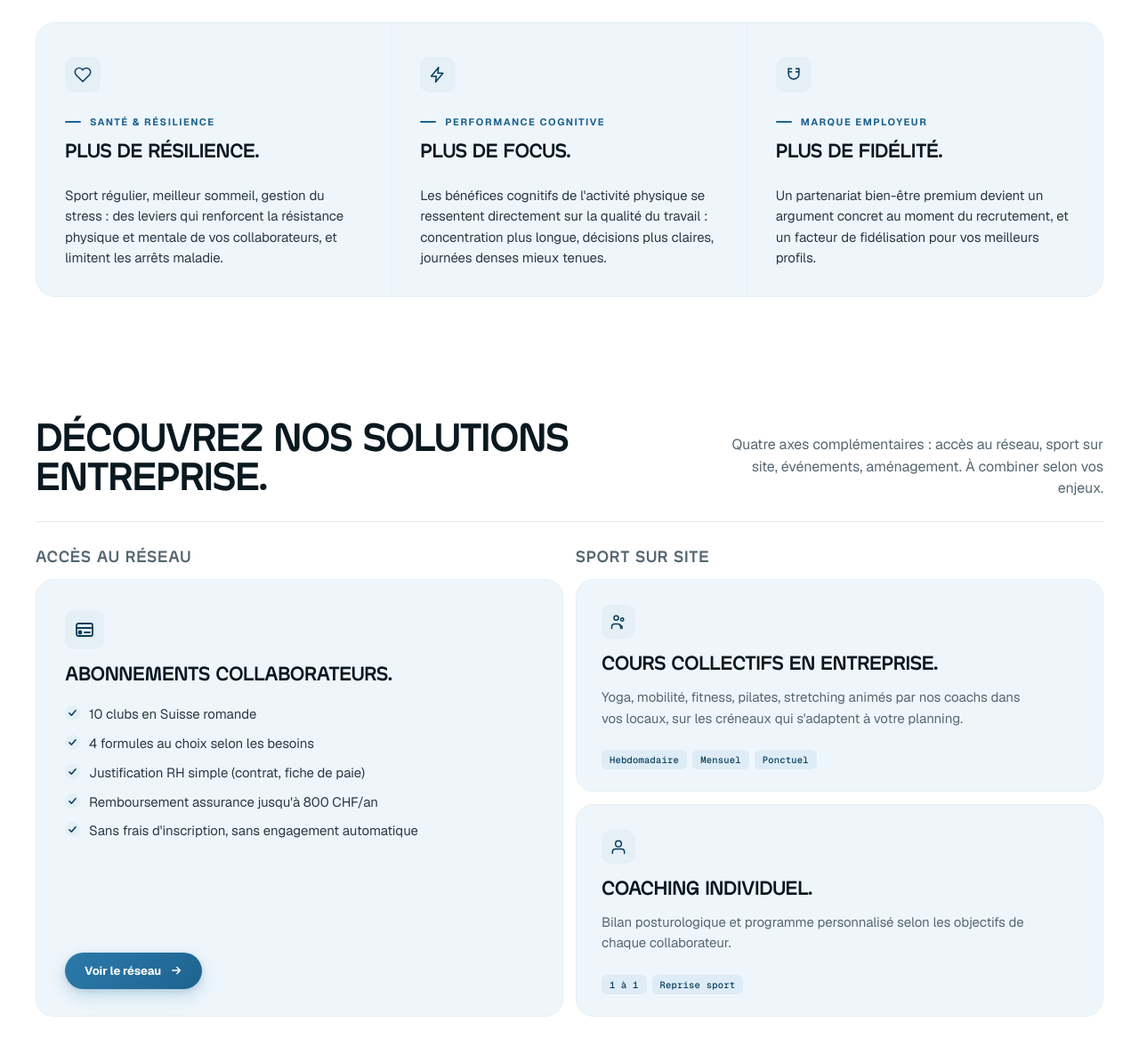
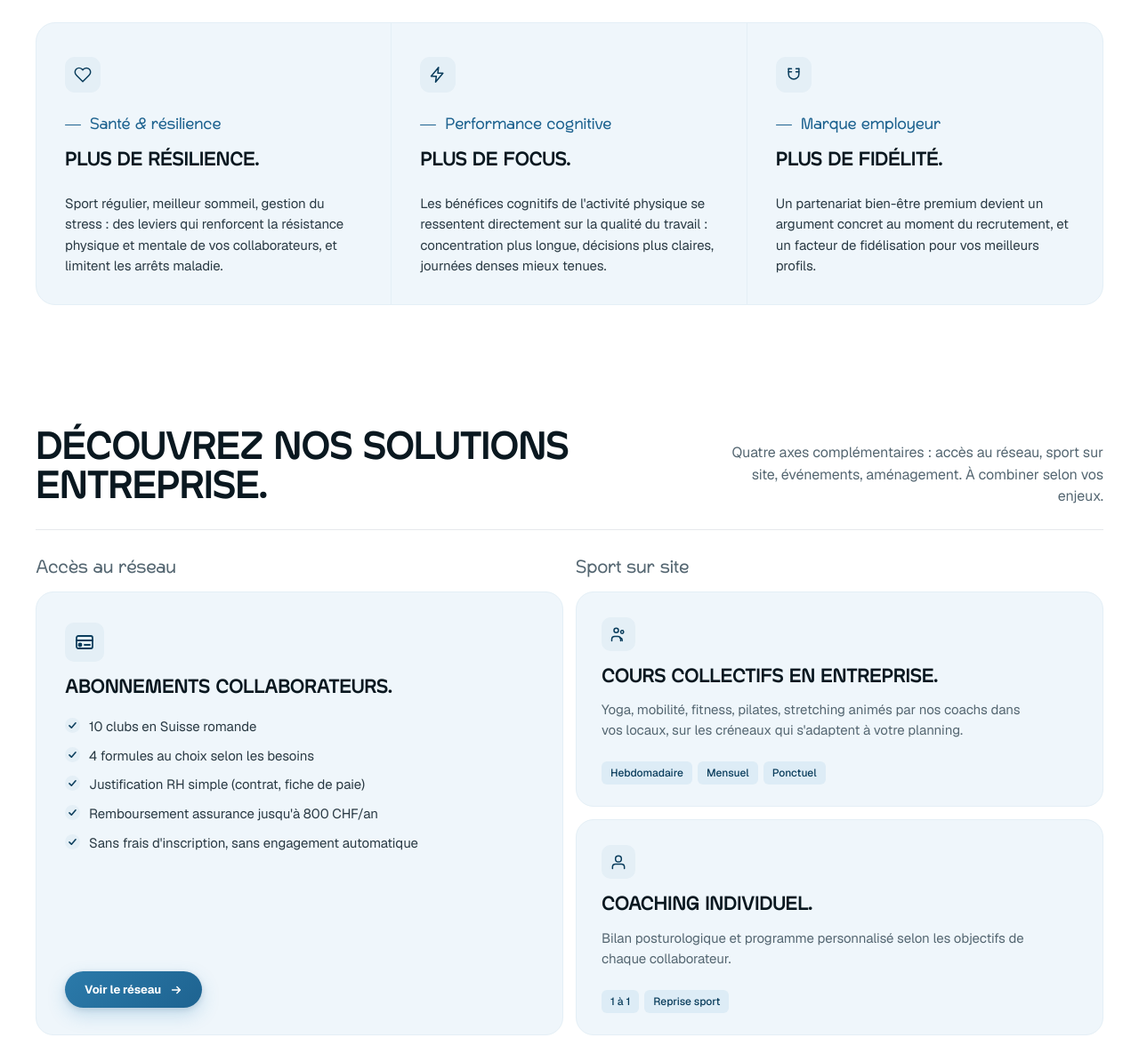
Before and after one commit to HarmonyFitness/entreprise, a plain HTML site: page index.html in a window 1280 px wide. Shown: the part 1020-2187 px from the top of the page at 89% size. Drawn offline with nearby package versions, Linux system fonts and the light colour scheme.

Commit message:
Frontend-design P1+P4: kill eyebrows + sentence case + unify CTA copy
Priority 1 — kill tracked-caps / eyebrow chrome:
- Remove hero eyebrow 'Harmony Entreprise' (redundant with topbar logo)
- Remove closing eyebrow 'Contact' (title 'Parlons de votre projet' suffit)
- .why-stat-label: tracked-caps 11px sans -> Eliptik 17px sentence case
- .hero-stat-label: uppercase+tracked -> sentence case 12px (was 10.5/9px,
  fixe aussi le undersized-ui-text floor WCAG)
- .cap-category-label: uppercase+tracked -> Eliptik 20px sentence case
  (categories de la grille bento)
- .cap-tag: mono 10.5px -> sans 12px sans tracking (chips Hebdomadaire/
  Mensuel/Ponctuel etc.)

Priority 4 — unify CTA copy:
- Topbar CTA: 'Demander un appel' -> 'Demander un appel sous 24 h'
  (meme libelle specifique partout, promesse concrete)

Impact detecteur: hero-eyebrow-chip 1->0, undersized-ui-text 14->0.
Reste 4 low-contrast faux positifs (process-step-num large text passe 3:1),
6 icon-tile-stack (Priority 2 non execute), 1 cramped-padding, 2 overused-font.

```diff
--- a/index.html
+++ b/index.html
@@ -329,11 +329,10 @@ h1, h2, h3, h4 {
 }
 .hero-stat-label {
   font-family: var(--font-sans);
-  font-size: 10.5px;
-  font-weight: 500;
-  color: rgba(255,255,255,.5);
-  letter-spacing: 0.1em;
-  text-transform: uppercase;
+  font-size: 12px;
+  font-weight: 400;
+  color: rgba(255,255,255,.72);
+  letter-spacing: 0;
   white-space: nowrap;
 }
 .hero-stat-value {
@@ -357,7 +356,7 @@ h1, h2, h3, h4 {
 }
 @media (max-width: 600px) {
   .hero-stats { gap: 14px; padding-top: 18px; margin-top: 24px; }
-  .hero-stat-label { font-size: 9px; letter-spacing: 0.08em; }
+  .hero-stat-label { font-size: 11px; }
   .hero-stat-value { font-size: 22px; }
 }
 
@@ -458,13 +457,12 @@ h1, h2, h3, h4 {
 }
 .why-stat-label {
   display: inline-flex; align-items: center; gap: 10px;
-  font-family: var(--font-sans);
-  font-size: 11px;
-  letter-spacing: .14em;
-  text-transform: uppercase;
-  color: var(--brand-700); /* WCAG AA : 6.4:1 sur blanc */
-  font-weight: 700;
-  margin-bottom: 8px;
+  font-family: var(--font-display);
+  font-size: clamp(16px, 1.4vw, 19px);
+  letter-spacing: -0.005em;
+  color: var(--brand-700);
+  font-weight: 500;
+  margin-bottom: 10px;
 }
 .why-stat-label::before {
   content: ""; width: 18px; height: 1.5px;
@@ -565,13 +563,13 @@ h1, h2, h3, h4 {
   padding-top: 6px;
 }
 .cap-tag {
-  font-family: var(--font-mono);
-  font-size: 10.5px; font-weight: 500;
-  padding: 4px 9px;
+  font-family: var(--font-sans);
+  font-size: 12px; font-weight: 500;
+  padding: 5px 10px;
   border-radius: 6px;
   background: rgba(58,143,194,.1);
   color: var(--brand-ink);
-  letter-spacing: 0.02em;
+  letter-spacing: 0;
 }
 
 /* Featured = grande tuile verticale (Accès au réseau, col-3 × 2 rows) */
@@ -667,11 +665,10 @@ h1, h2, h3, h4 {
 .cap-category:nth-of-type(n+3) { margin-top: 16px; }
 .cap-category-label {
   font-family: var(--font-display);
-  font-size: clamp(15px, 1.5vw, 18px);
-  font-weight: 700;
-  letter-spacing: 0.04em;
-  line-height: 1;
-  text-transform: uppercase;
+  font-size: clamp(18px, 1.6vw, 22px);
+  font-weight: 500;
+  letter-spacing: -0.01em;
+  line-height: 1.1;
   color: var(--ink-3);
 }
 
@@ -1702,7 +1699,7 @@ body.has-modal-open { overflow: hidden; }
       <span class="logo-suffix">Entreprise</span>
     </a>
     <a class="btn-primary" href="#contact">
-      Demander un appel
+      Demander un appel sous 24 h
       <svg viewBox="0 0 16 16" width="14" height="14" fill="none"><path d="M3 8 H13 M9 4 L13 8 L9 12" stroke="currentColor" stroke-width="1.8" stroke-linecap="round" stroke-linejoin="round"/></svg>
     </a>
   </div>
@@ -1714,7 +1711,6 @@ body.has-modal-open { overflow: hidden; }
   <!-- TODO Harmony : remplacer par photo lifestyle équipe en cours collectif en entreprise -->
   <div class="hero-bg" role="img" aria-label="Cours collectif dans un club Harmony en Suisse romande"></div>
   <div class="hero-inner">
-    <span class="eyebrow">Harmony Entreprise</span>
     <h1>Placez le bien-être<br/>au cœur de votre entreprise.</h1>
     <p class="hero-sub">Abonnements multi-clubs, cours sur site et conférences santé. Modulable selon vos enjeux.</p>
 
@@ -2065,7 +2061,6 @@ body.has-modal-open { overflow: hidden; }
 
       <!-- Colonne gauche : humain & canaux -->
       <div class="closing-left">
-        <span class="eyebrow">Contact</span>
         <h2>Parlons de votre projet.</h2>
         <p class="closing-lead">Julien et Jean-Étienne, vos interlocuteurs Entreprise, reviennent vers vous sous 24 h ouvrées avec une première proposition.</p>
 
```
